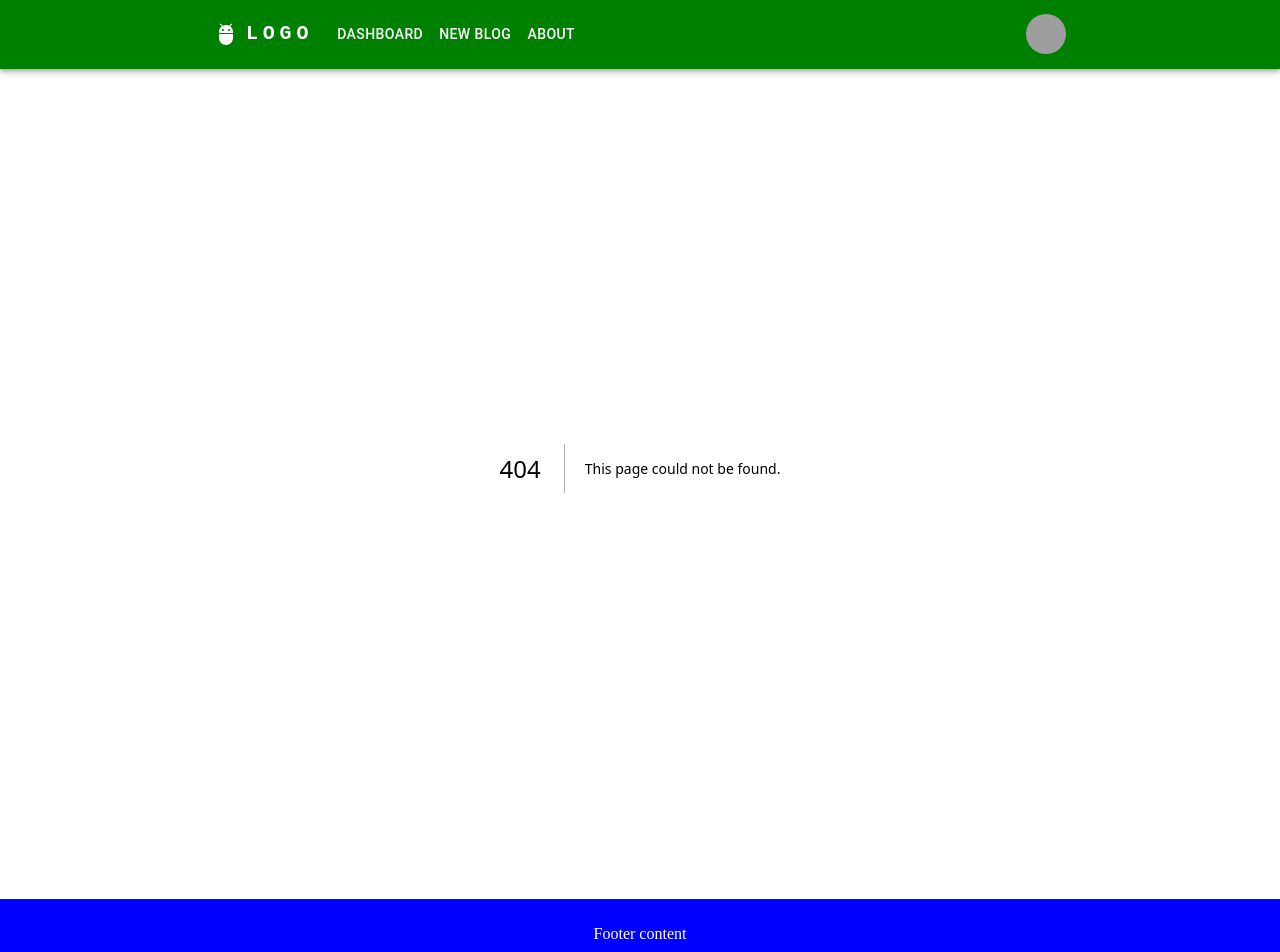
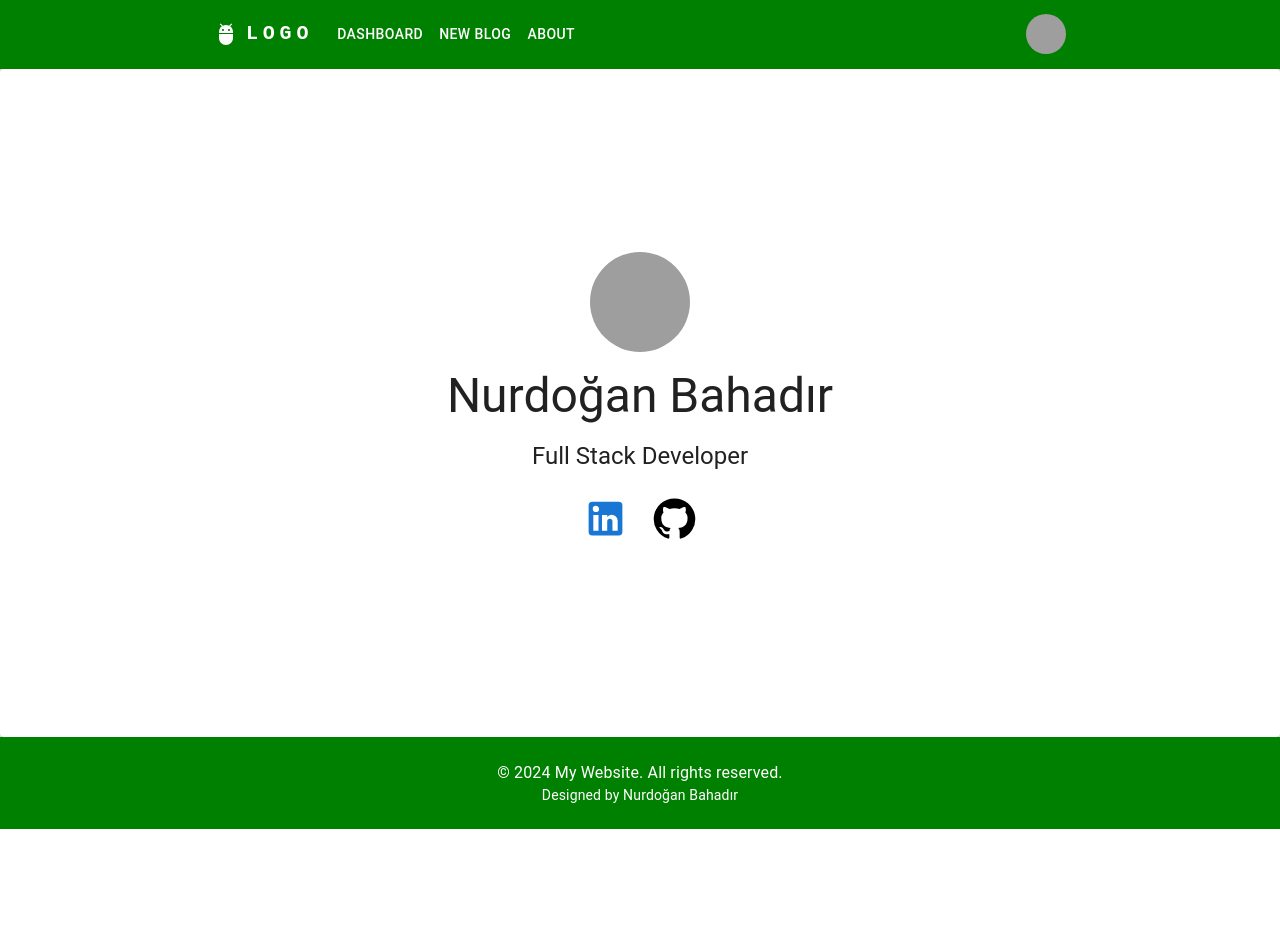
Before and after one commit to nurdoganbahadir/nextjs_blog-app, a Next.js app: page /about in a window 1280 px wide. Before the commit this address had no page. Shown: the top 952 px of the page. After the commit the page ends 829 px from the top, so only its background shows below. Built offline with nearby package versions, Linux system fonts and the light colour scheme; grey boxes are pictures that could not be loaded.

Commit message:
about sayfası ayarlandı ve projeye dahil edildi

```diff
--- /dev/null
+++ b/app/about/page.tsx
@@ -0,0 +1,61 @@
+import * as React from "react";
+import Card from "@mui/material/Card";
+import CardActions from "@mui/material/CardActions";
+import CardContent from "@mui/material/CardContent";
+import CardMedia from "@mui/material/CardMedia";
+import Typography from "@mui/material/Typography";
+import LinkedInIcon from "@mui/icons-material/LinkedIn";
+import GitHubIcon from "@mui/icons-material/GitHub";
+import { Link } from "@mui/material";
+
+const aboutStyle: React.CSSProperties = {
+  width: "100%",
+  height: 500,
+  display: "flex",
+  flexDirection: "column",
+  justifyContent: "center",
+  alignItems: "center",
+  margin: "auto",
+  minHeight: "83.5vh",
+  border: "none",
+  textAlign: "center",
+};
+
+const About: React.FC = () => {
+  return (
+    <Card sx={aboutStyle}>
+      <CardMedia
+        sx={{ height: 100, width: 100, borderRadius: "50px" }}
+        image="https://cdn1.iconfinder.com/data/icons/user-pictures/100/male3-512.png"
+        title="nurdoganbahadir"
+      />
+      <CardContent>
+        <Typography gutterBottom variant="h3">
+          Nurdoğan Bahadır
+        </Typography>
+        <Typography variant="h5">Full Stack Developer</Typography>
+      </CardContent>
+      <CardActions sx={{ gap: 2 }}>
+        <Link href="https://www.linkedin.com/in/nurdoganbahadir/">
+          <LinkedInIcon
+            sx={{
+              ":hover": { color: "green", cursor: "pointer" },
+              fontSize: "45px",
+            }}
+          />
+        </Link>
+        <Link href="https://github.com/nurdoganbahadir">
+          <GitHubIcon
+            sx={{
+              ":hover": { color: "green", cursor: "pointer" },
+              fontSize: "45px",
+              color: "black",
+            }}
+          />
+        </Link>
+      </CardActions>
+    </Card>
+  );
+};
+
+export default About;
--- a/components/footer/index.tsx
+++ b/components/footer/index.tsx
@@ -1,36 +1,25 @@
 import React from "react";
-
-const footerHeight = 100;
-const footerEltMarginTop = 15;
-
-const div1Style = {
-  width: "100vw",
-  height: `${footerHeight + footerEltMarginTop}px`,
-  backgroundColor: "blue",
-  marginTop: "30px",
-  position: "absolute",
-  zIndex: -1, // Alt katmanda görünmesi için
-};
-
-const div2Style = {
-  width: "100%",
-  position: "absolute",
-  color: "white",
-  height: `${footerHeight}px`,
-  marginTop: `${footerEltMarginTop}px`,
-  display: "flex",
-  alignItems: "center", // İçeriği dikey olarak ortalamak için
-  justifyContent: "center", // İçeriği yatay olarak ortalamak için
-};
+import { Box, Container, Typography } from "@mui/material";
 
 const Footer: React.FC = () => {
   return (
-    <footer style={{ width: "100%", position: "relative" }}>
-      <div style={div1Style}></div>
-      <div style={div2Style}>
-        <div>Footer content</div>
-      </div>
-    </footer>
+    <Box
+      component="footer"
+      sx={{
+        backgroundColor: "green",
+        color: "white",
+        py: 3,
+        mt: "auto", // İçeriğin alt kısmında durması için
+        textAlign: "center",
+      }}
+    >
+      <Container maxWidth="lg">
+        <Typography variant="body1">
+          © 2024 My Website. All rights reserved.
+        </Typography>
+        <Typography variant="body2">Designed by Nurdoğan Bahadır</Typography>
+      </Container>
+    </Box>
   );
 };
 
```
Also changed, not shown: tsconfig.json (+7 -7 lines).
